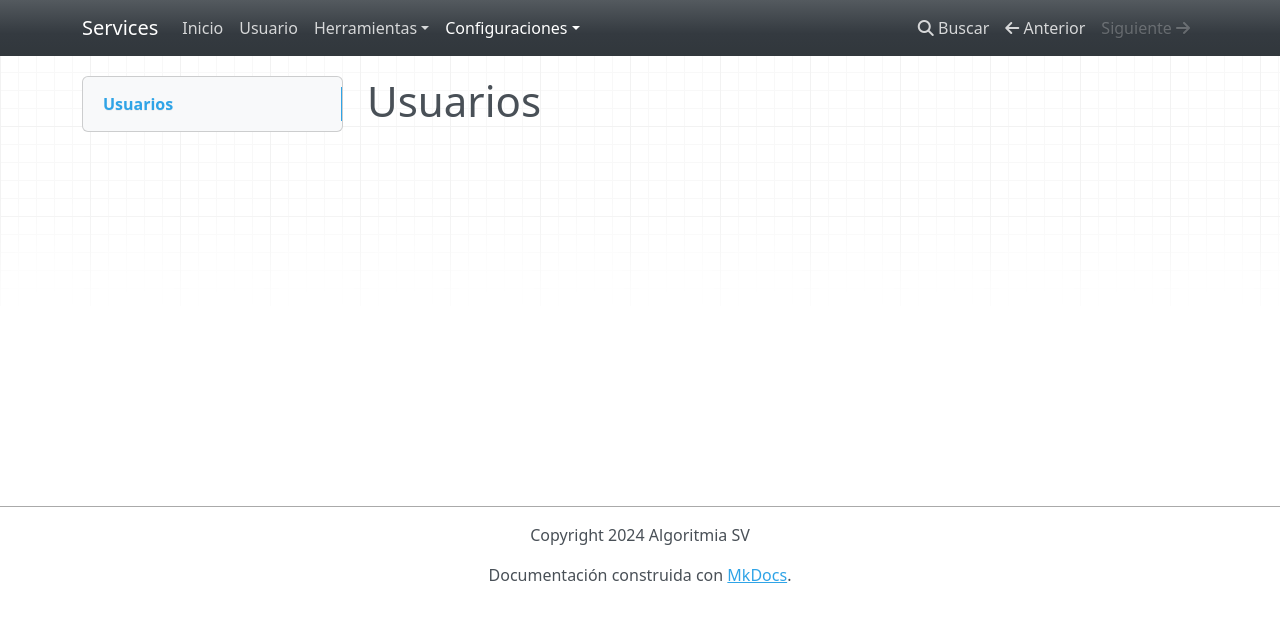
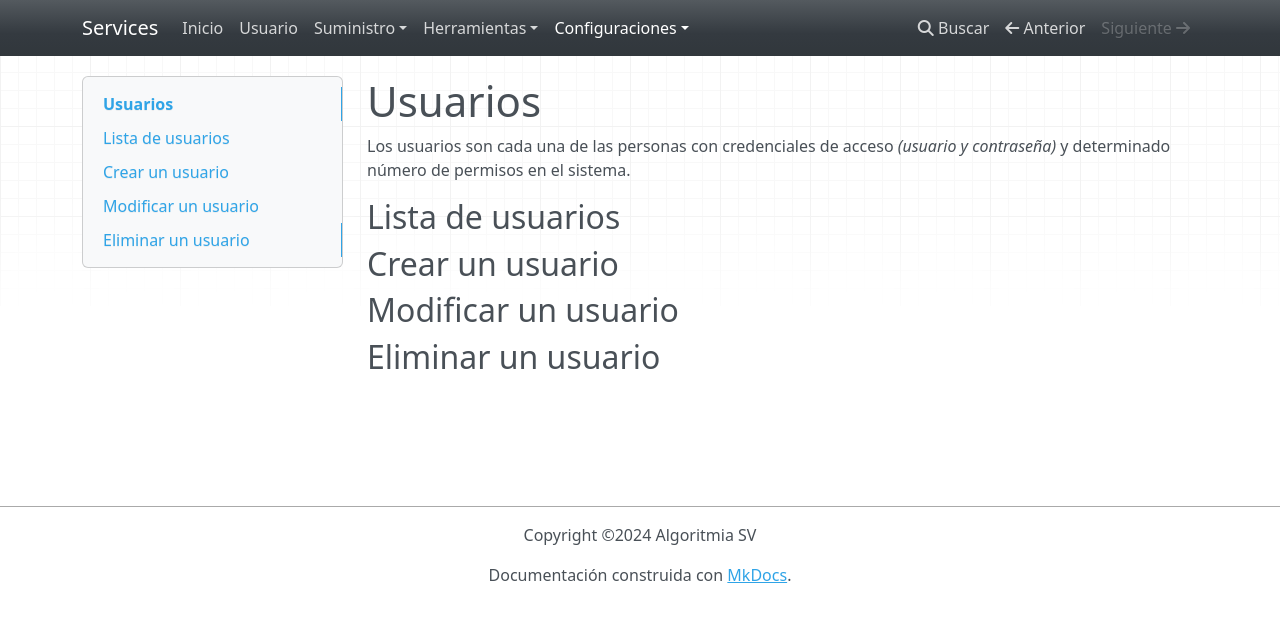
Before and after one commit to AlgoritmiaSV/servicesManual, an MkDocs documentation site: the page built from docs/configuraciones/usuarios.md, in a window 1280 px wide. Shown: the top 622 px of the page. Built offline with MkDocs 1.6.1, drawn with Linux system fonts in a browser that asks for light colours; nearby versions of some CDN libraries.

Commit message:
Avances en sección de configuraciones

```diff
--- a/docs/configuraciones/usuarios.md
+++ b/docs/configuraciones/usuarios.md
@@ -1,2 +1,11 @@
-Usuarios
-========
+# Usuarios
+
+Los usuarios son cada una de las personas con credenciales de acceso *(usuario y contraseña)* y determinado número de permisos en el sistema.
+
+## Lista de usuarios
+
+## Crear un usuario
+
+## Modificar un usuario
+
+## Eliminar un usuario
--- /dev/null
+++ b/docs/suministro/usuarios.md
@@ -0,0 +1,13 @@
+# Usuarios de los servicios
+
+Los usuarios de servicios son los clientes de una entidad proveedora de servicios. En la naturaleza del servicio de suministro de agua potable, un usuario de servicios puede tener varios servicios inscritos (acometidas), cada una de ellas en el mismo sector, o en diferentes sectores, y cada una de ellas puede estar vinculada a un plan de pago diferente.
+
+## Lista de usuarios
+
+Para ver la lista de usuarios de servicios, desde el menú principal, vaya a **Suministro > Usuarios**.
+
+## Crear un usuario
+
+## Modificar un usuario
+
+## Eliminar un usuario
--- a/mkdocs.yml
+++ b/mkdocs.yml
@@ -2,10 +2,12 @@ site_name: Services
 site_url: https://docs.blackphp.com
 site_description: Manual de usuario de Servicios
 site_author: Edwin Fajardo
-copyright: Copyright 2024 Algoritmia SV
+copyright: Copyright &copy;2024 Algoritmia SV
 nav:
   - Inicio: index.md
   - Usuario: usuario.md
+  - Suministro:
+    - 'Usuarios de servicios': suministro/usuarios.md
   - Herramientas:
     - 'Historial de actividades': herramientas/historial-actividades.md
     - 'Papelera de reciclaje': herramientas/papelera.md
```
Also changed, not shown: docs/configuraciones/entidad.md (+7 -2 lines), docs/configuraciones/preferencias.md (+1 -2 lines), docs/configuraciones/roles.md (+3 -6 lines), docs/herramientas/historial-actividades.md (+4 -0 lines).
